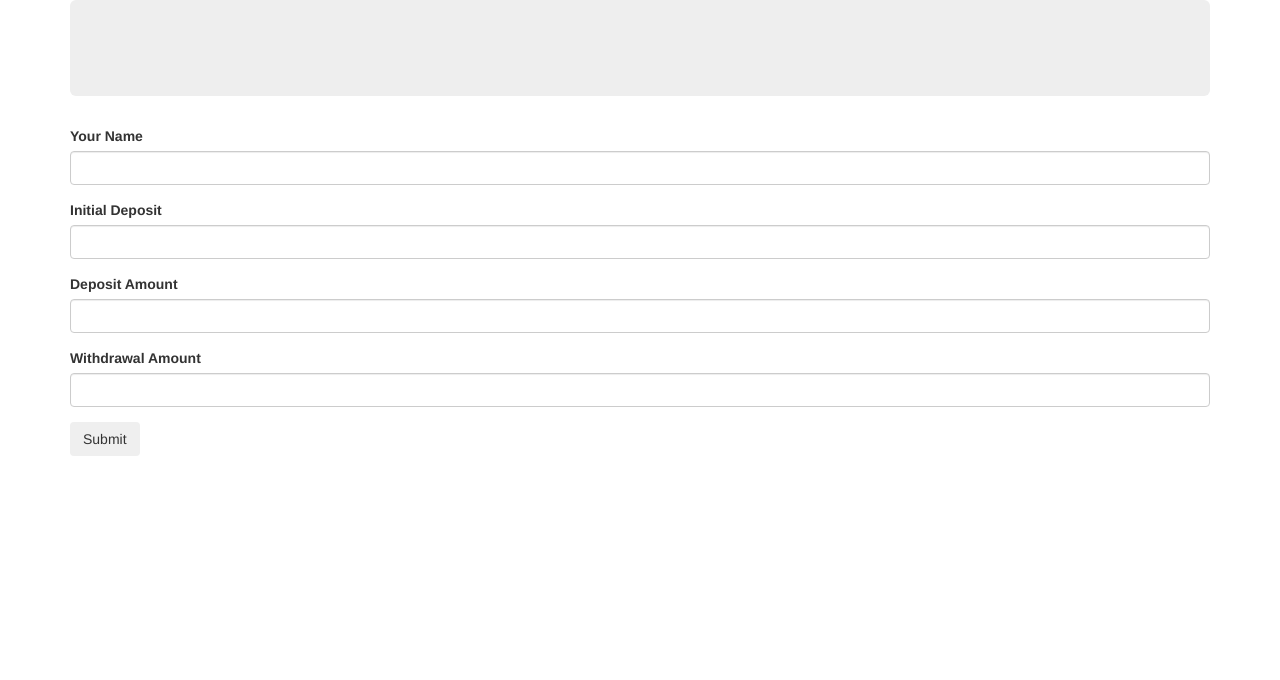
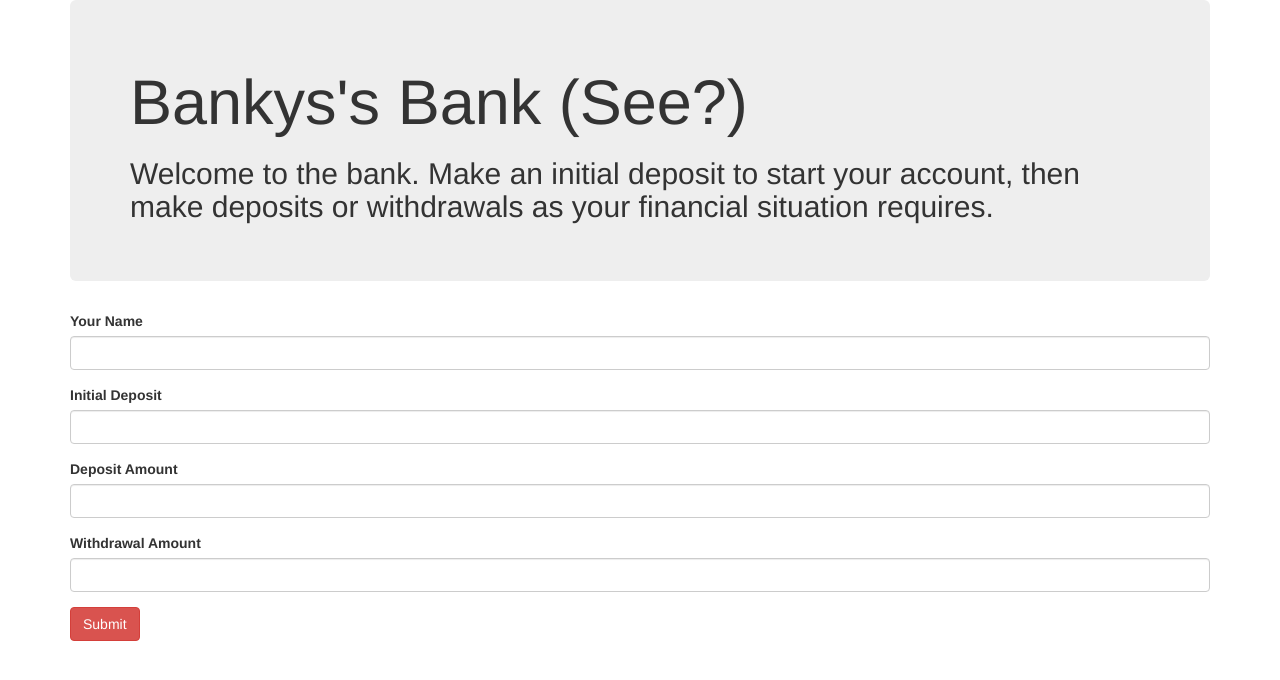
Before and after one commit to rogueminx/BankAccount, a plain HTML site: page index.html in a window 1280 px wide. Drawn offline with Linux system fonts and the light colour scheme.

Commit message:
finish with html

```diff
--- a/index.html
+++ b/index.html
@@ -10,6 +10,8 @@
 	<body>
 		<div class="container">
 			<div class="jumbotron">
+				<h1>Bankys's Bank (See?)</h1>
+				<h2>Welcome to the bank. Make an initial deposit to start your account, then make deposits or withdrawals as your financial situation requires.</h2>
 			</div>
 			<div class="body">
 				<form>
@@ -29,7 +31,7 @@
 						<label for="withdrawal">Withdrawal Amount</label>
 						<input id="withdrawal" class="form-control" type="number">
 					</div>
-						<button id="submit" type="submit" class="btn">Submit</button>
+						<button id="submit" type="submit" class="btn btn-danger">Submit</button>
 					</div>
 				</form>
 			</div>
```
